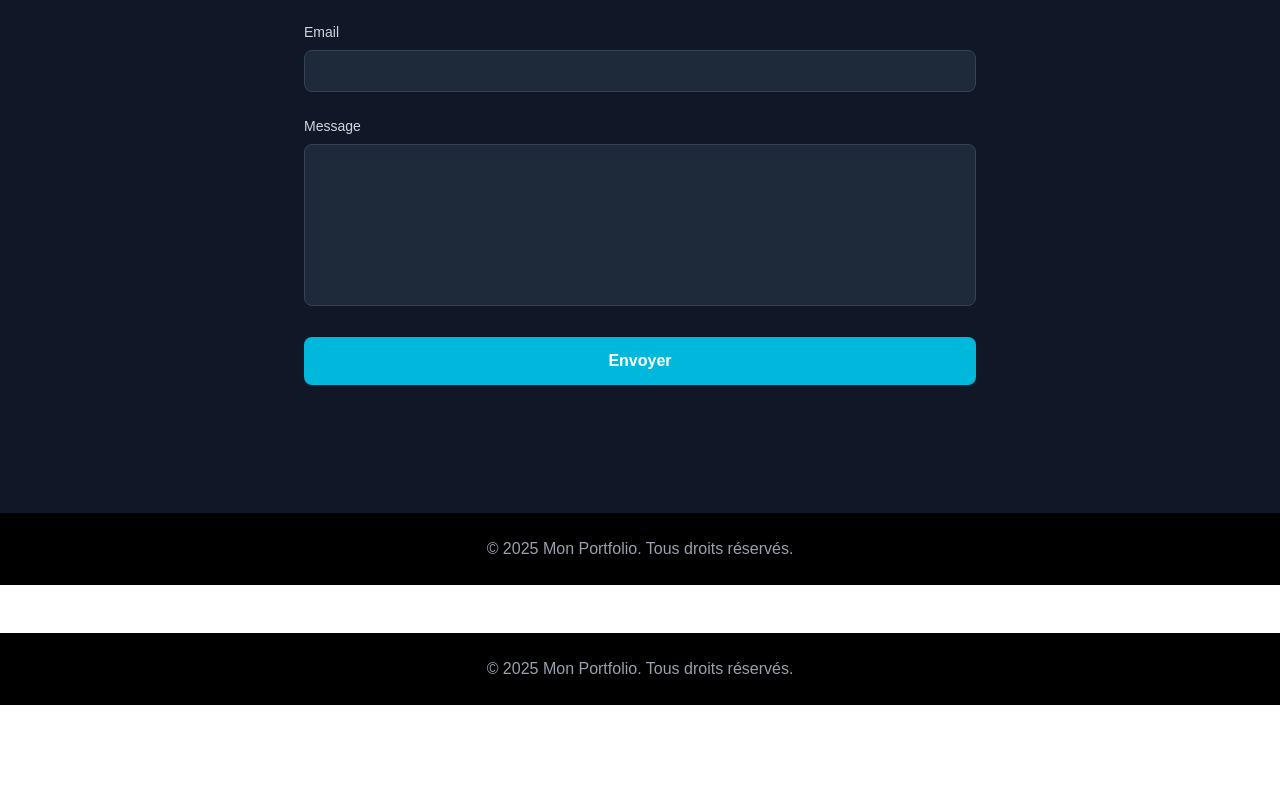
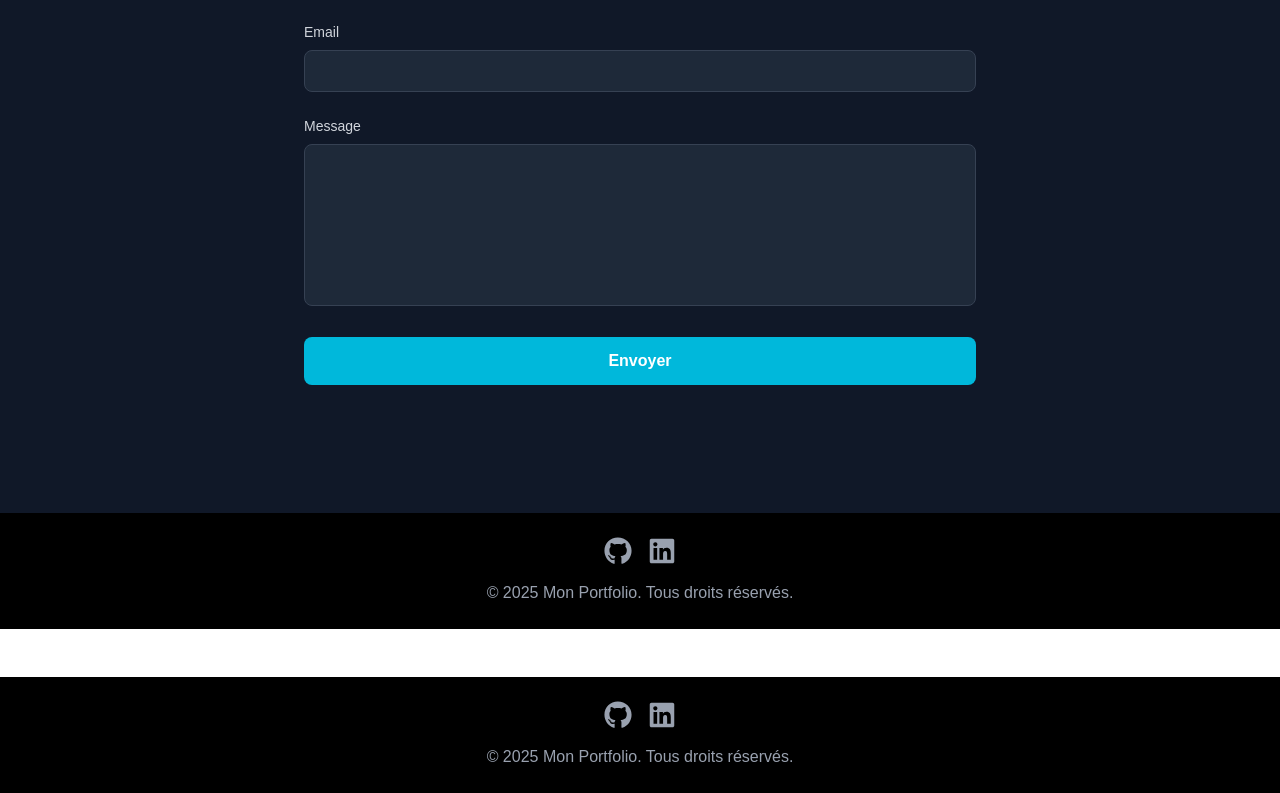
Before and after one commit to testpakipeut/portofolio, a Next.js app: page / in a window 1280 px wide. Shown: the part 8886-9679 px from the top of the page. Before the commit the page ends 9591 px from the top, so only its background shows below. Built offline with nearby package versions, Linux system fonts and the light colour scheme.

Commit message:
feat(footer): ajout des icônes et liens GitHub et LinkedIn

```diff
--- a/package.json
+++ b/package.json
@@ -14,7 +14,8 @@
     "next": "15.3.2",
     "react": "^18.2.0",
     "react-dom": "^18.2.0",
-    "react-hot-toast": "^2.5.2"
+    "react-hot-toast": "^2.5.2",
+    "react-icons": "^5.5.0"
   },
   "devDependencies": {
     "@eslint/eslintrc": "^3",
--- a/src/components/Footer.tsx
+++ b/src/components/Footer.tsx
@@ -1,10 +1,33 @@
 import React from "react";
+import { FaGithub, FaLinkedin } from "react-icons/fa";
 
 const Footer = () => {
   return (
     <footer className="bg-black text-gray-400 py-6 text-center mt-12">
-      <div className="container mx-auto">
-        &copy; {new Date().getFullYear()} Mon Portfolio. Tous droits réservés.
+      <div className="container mx-auto flex flex-col items-center gap-2">
+        <div className="flex gap-4 mb-2">
+          <a
+            href="https://github.com/testpakipeut"
+            target="_blank"
+            rel="noopener noreferrer"
+            aria-label="GitHub"
+            className="hover:text-cyan-400 transition"
+          >
+            <FaGithub size={28} />
+          </a>
+          <a
+            href="https://www.linkedin.com/in/zoumeye-toure-0b205467/"
+            target="_blank"
+            rel="noopener noreferrer"
+            aria-label="LinkedIn"
+            className="hover:text-cyan-400 transition"
+          >
+            <FaLinkedin size={28} />
+          </a>
+        </div>
+        <div>
+          © {new Date().getFullYear()} Mon Portfolio. Tous droits réservés.
+        </div>
       </div>
     </footer>
   );
```
Also changed, not shown: 1 other file (tests, documents, lock files or other folders).
